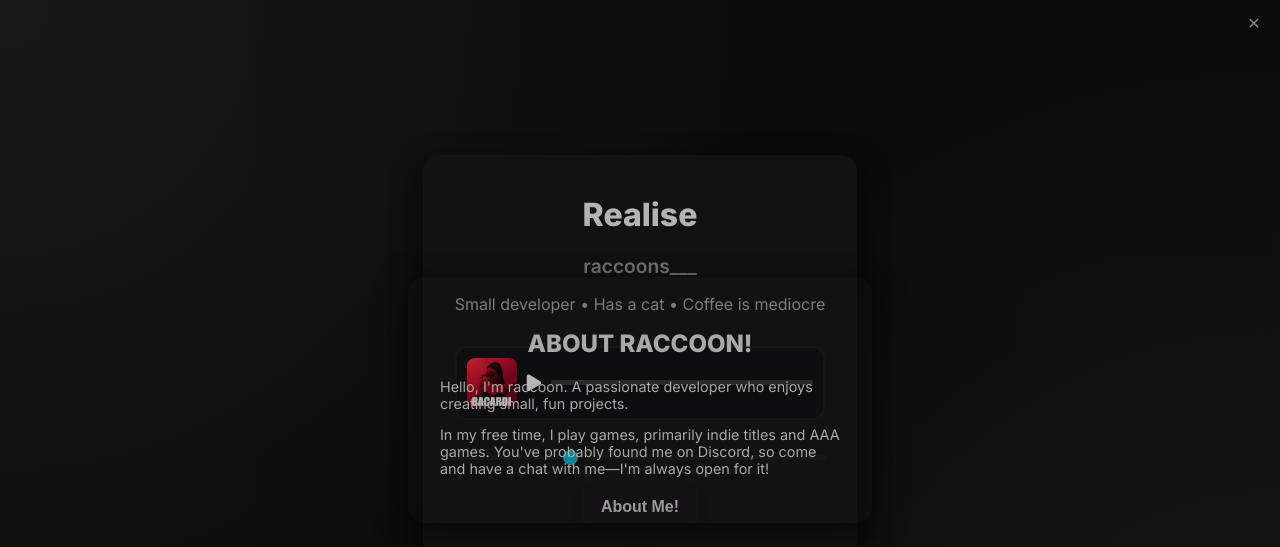
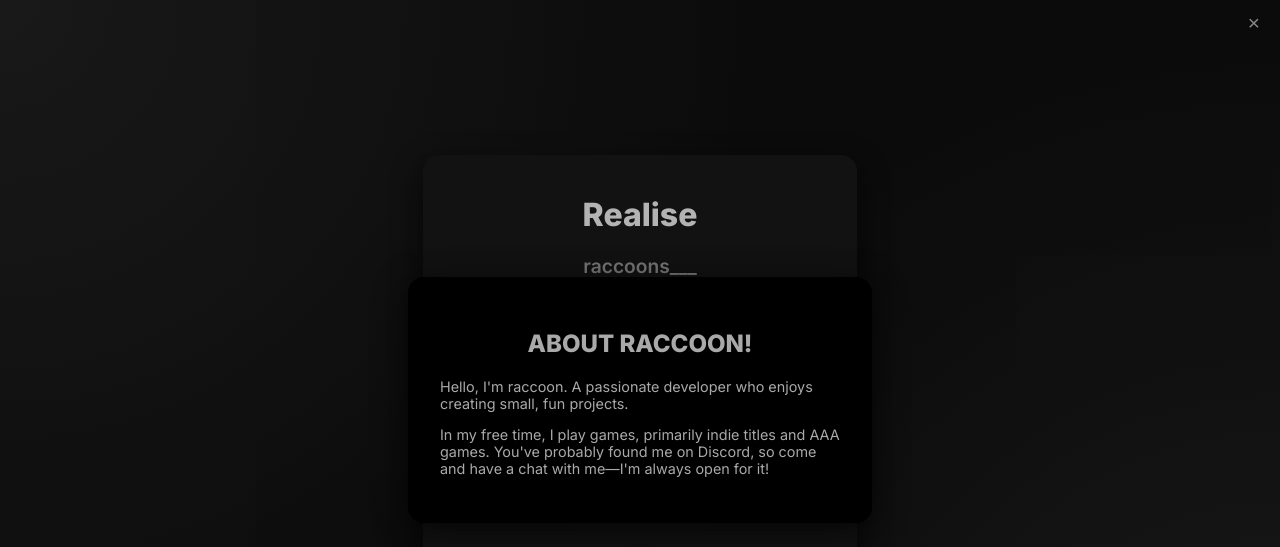
Before and after one commit to Rizzy-raccoon/RaccoonCard, a plain HTML site: page index.html in a window 1280 px wide. Both pictures are taken after a click on the button "About Me!". Shown: the top 547 px of the page. Drawn offline with Linux system fonts and the light colour scheme.

Commit message:
Add files via upload

```diff
--- a/index.html
+++ b/index.html
@@ -196,7 +196,7 @@
   }
 
   #aboutModalContent {
-    background: #1817182a; /* Solid dark purple */
+    background: #000000; /* Solid black */
     color: #a9a9a9;
     border-radius: 16px;
     padding: 2rem;
```
